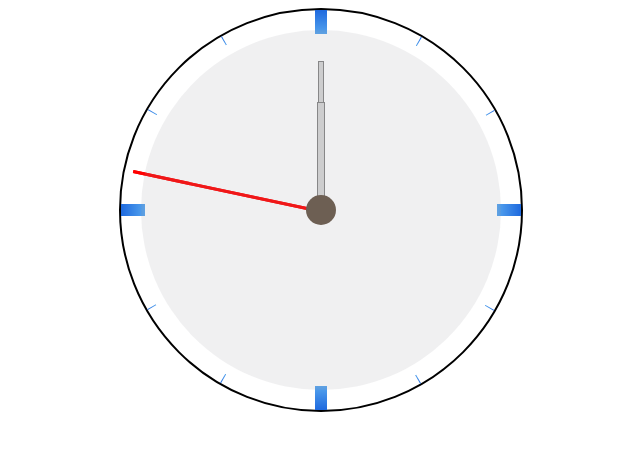
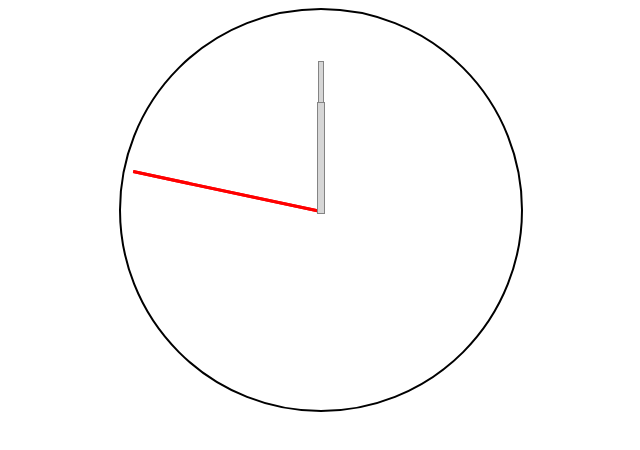
Before and after one commit to valerykatskel/react-analog-clock, a React (Create React App) app: page / in a window 1280 px wide. Shown: the top 450 px of the page, without its empty margins (319-959 px from the left). Built offline with nearby package versions, Linux system fonts and the light colour scheme.

Commit message:
refactoring for second hand

```diff
--- a/src/App.js
+++ b/src/App.js
@@ -14,9 +14,17 @@ class App extends React.Component {
             clockInnerSmallCircleSize: 30,      // size of start point of all hands in px
             bigNumbersLineSize: 12,             // size of lines near by big numbers (12, 3, 6, 9) in %
             bigNumbersLineWidth: 12,            // width of lines near by big numbers (12, 3, 6, 9) in %
+            smallNumbersLineSize: 5,            // size of lines near by small numbers (1, 2, 4, 5, 7, 8, 10, 11) in %
+            smallNumbersLineWidth: 5,           // width of lines near by small numbers (1, 2, 4, 5, 7, 8, 10, 11) in %
             hourHandWidth: 55,                  // size of hour hand in %
             minuteHandWidth: 75,                // size of minute hand in %
-            secondHandWidth: 95                 // size of second hand in %
+            seconds: {
+                showHand: false,                // show second hand or not
+                handWidth: 95,                  // size of second hand in %
+                showLines: false,               // show seconds lines or not on the clock face
+                lineSize: 2,                    // size of lines for seconds (0...59) in %
+                lineWidth: 1                    // width of lines for seconds (0...59) in %
+            }
         }
 
         return <div style={ clockWrapperStyles }>
--- a/src/components/AnalogClock.js
+++ b/src/components/AnalogClock.js
@@ -28,11 +28,11 @@ class AnalogClock extends Component {
 
 	render() {
 
-		const props = {
-			secondHand: {
+		const settings = {
+			secondsSettings: {
 				currentTime: this.state.currentTime,
 				clockSize: this.props.size,
-				secondHandWidth: this.props.secondHandWidth
+				secondsProps: this.props.seconds
 			},
 			minuteHand: {
 				currentTime: this.state.currentTime,
@@ -49,16 +49,19 @@ class AnalogClock extends Component {
 				clockInnerBigCircleSize: this.props.clockInnerBigCircleSize,
 				clockInnerSmallCircleSize: this.props.clockInnerSmallCircleSize,
 				bigNumbersLineSize: 100 - this.props.bigNumbersLineSize,
-				bigNumbersLineWidth: this.props.bigNumbersLineWidth
+				bigNumbersLineWidth: this.props.bigNumbersLineWidth,
+				smallNumbersLineSize: 100 - this.props.smallNumbersLineSize,
+				smallNumbersLineWidth: this.props.smallNumbersLineWidth,
+				showSecondsLines: this.props.showSecondsLines
 			}
 		}
 
 		return (
 			<div id="clock" style={ this.clockStyles.clock } >
-				< SecondHand { ...props.secondHand } />
-				< MinuteHand { ...props.minuteHand } />
-				< HourHand { ...props.hourHand } />
-				< ClockFace { ...props.clockFace } />
+				< SecondHand { ...settings.secondsSettings } />
+				< MinuteHand { ...settings.minuteHand } />
+				< HourHand { ...settings.hourHand } />
+				< ClockFace { ...settings.clockFace } />
 			</div>
 		)
 	}
--- a/src/components/ClockFace.js
+++ b/src/components/ClockFace.js
@@ -1,6 +1,10 @@
 import React, { Component } from 'react'
+import { SecondLine } from './SecondLine'
 
 const ClockFace = props => {
+
+	const secondsArr = [1,2,3,4,5,6,7,8,9,10,11,12,13,14,15,16,17,18,19,20,21,22,23,24,25,26,27,28,29,30,31,32,33,34,35,36,37,38,39,40,41,42,43,44,45,46,47,48,49,50,51,52,53,54,55,56,57,58,59,60]
+	const secondLines = props.showSecondsLines ? secondsArr.map((number) => < SecondLine {...props.secondLine} />) : ''
 
 	const getDegByHours = (hours) => {
 		if (isNaN(hours) ||  typeof hours === 'undefined') {
@@ -40,22 +44,22 @@ const ClockFace = props => {
 			top: parseInt(props.clockSize, 10)/2,
 			left: parseInt(props.clockSize, 10)/2,
 			width: '50%',
-			height: '1px',
+			height: props.smallNumbersLineWidth,
 			transform: `rotate(${getDegByHours(1)}deg)`,
 			transformOrigin: '0% 0%',
 			backgroundColor: '#c7cad2',
-			background: 'linear-gradient(to right,  #fff 0%,#fff 95%,#54a3ee 95%,#1e69de 100%)'
+			background: `linear-gradient(to right,  #fff 0%,#fff ${props.smallNumbersLineSize}%,#54a3ee ${props.smallNumbersLineSize}%,#1e69de 100%)`
 		},
 		number2tick: {
 			position: 'absolute',
 			top: parseInt(props.clockSize, 10)/2,
 			left: parseInt(props.clockSize, 10)/2,
 			width: '50%',
-			height: '1px',
+			height: props.smallNumbersLineWidth,
 			transform: `rotate(${getDegByHours(2)}deg)`,
 			transformOrigin: '0% 0%',
 			backgroundColor: '#c7cad2',
-			background: 'linear-gradient(to right,  #fff 0%,#fff 95%,#54a3ee 95%,#1e69de 100%)'
+			background: `linear-gradient(to right,  #fff 0%,#fff ${props.smallNumbersLineSize}%,#54a3ee ${props.smallNumbersLineSize}%,#1e69de 100%)`
 		},
 		number3tick: {
 			position: 'absolute',
@@ -74,22 +78,22 @@ const ClockFace = props => {
 			top: parseInt(props.clockSize, 10)/2,
 			left: parseInt(props.clockSize, 10)/2,
 			width: '50%',
-			height: '1px',
+			height: props.smallNumbersLineWidth,
 			transform: `rotate(${getDegByHours(4)}deg)`,
 			transformOrigin: '0% 0%',
 			backgroundColor: '#c7cad2',
-			background: 'linear-gradient(to right,  #fff 0%,#fff 95%,#54a3ee 95%,#1e69de 100%)'
+			background: `linear-gradient(to right,  #fff 0%,#fff ${props.smallNumbersLineSize}%,#54a3ee ${props.smallNumbersLineSize}%,#1e69de 100%)`
 		},
 		number5tick: {
 			position: 'absolute',
 			top: parseInt(props.clockSize, 10)/2,
 			left: parseInt(props.clockSize, 10)/2,
 			width: '50%',
-			height: '1px',
+			height: props.smallNumbersLineWidth,
 			transform: `rotate(${getDegByHours(5)}deg)`,
 			transformOrigin: '0% 0%',
 			backgroundColor: '#c7cad2',
-			background: 'linear-gradient(to right,  #fff 0%,#fff 95%,#54a3ee 95%,#1e69de 100%)'
+			background: `linear-gradient(to right,  #fff 0%,#fff ${props.smallNumbersLineSize}%,#54a3ee ${props.smallNumbersLineSize}%,#1e69de 100%)`
 		},
 		number6tick: {
 			position: 'absolute',
@@ -108,22 +112,22 @@ const ClockFace = props => {
 			top: parseInt(props.clockSize, 10)/2,
 			left: parseInt(props.clockSize, 10)/2,
 			width: '50%',
-			height: '1px',
+			height: props.smallNumbersLineWidth,
 			transform: `rotate(${getDegByHours(7)}deg)`,
 			transformOrigin: '0% 0%',
 			backgroundColor: '#c7cad2',
-			background: 'linear-gradient(to right,  #fff 0%,#fff 95%,#54a3ee 95%,#1e69de 100%)'
+			background: `linear-gradient(to right,  #fff 0%,#fff ${props.smallNumbersLineSize}%,#54a3ee ${props.smallNumbersLineSize}%,#1e69de 100%)`
 		},
 		number8tick: {
 			position: 'absolute',
 			top: parseInt(props.clockSize, 10)/2,
 			left: parseInt(props.clockSize, 10)/2,
 			width: '50%',
-			height: '1px',
+			height: props.smallNumbersLineWidth,
 			transform: `rotate(${getDegByHours(8)}deg)`,
 			transformOrigin: '0% 0%',
 			backgroundColor: '#c7cad2',
-			background: 'linear-gradient(to right,  #fff 0%,#fff 95%,#54a3ee 95%,#1e69de 100%)'
+			background: `linear-gradient(to right,  #fff 0%,#fff ${props.smallNumbersLineSize}%,#54a3ee ${props.smallNumbersLineSize}%,#1e69de 100%)`
 		},
 		number9tick: {
 			position: 'absolute',
@@ -142,22 +146,22 @@ const ClockFace = props => {
 			top: parseInt(props.clockSize, 10)/2,
 			left: parseInt(props.clockSize, 10)/2,
 			width: '50%',
-			height: '1px',
+			height: props.smallNumbersLineWidth,
 			transform: `rotate(${getDegByHours(10)}deg)`,
 			transformOrigin: '0% 0%',
 			backgroundColor: '#c7cad2',
-			background: 'linear-gradient(to right,  #fff 0%,#fff 95%,#54a3ee 95%,#1e69de 100%)'
+			background: `linear-gradient(to right,  #fff 0%,#fff ${props.smallNumbersLineSize}%,#54a3ee ${props.smallNumbersLineSize}%,#1e69de 100%)`
 		},
 		number11tick: {
 			position: 'absolute',
 			top: parseInt(props.clockSize, 10)/2,
 			left: parseInt(props.clockSize, 10)/2,
 			width: '50%',
-			height: '1px',
+			height: props.smallNumbersLineWidth,
 			transform: `rotate(${getDegByHours(11)}deg)`,
 			transformOrigin: '0% 0%',
 			backgroundColor: '#c7cad2',
-			background: 'linear-gradient(to right,  #fff 0%,#fff 95%,#54a3ee 95%,#1e69de 100%)'
+			background: `linear-gradient(to right,  #fff 0%,#fff ${props.smallNumbersLineSize}%,#54a3ee ${props.smallNumbersLineSize}%,#1e69de 100%)`
 		},
 		number12tick: {
 			position: 'absolute',
@@ -175,20 +179,7 @@ const ClockFace = props => {
 
 	return (
 		<div className="clock-face">
-			<div className="number-1-tick" style={ styles.number1tick }></div>
-			<div className="number-2-tick" style={ styles.number2tick }></div>
-			<div className="number-3-tick" style={ styles.number3tick }></div>
-			<div className="number-4-tick" style={ styles.number4tick }></div>
-			<div className="number-5-tick" style={ styles.number5tick }></div>
-			<div className="number-6-tick" style={ styles.number6tick }></div>
-			<div className="number-7-tick" style={ styles.number7tick }></div>
-			<div className="number-8-tick" style={ styles.number8tick }></div>
-			<div className="number-9-tick" style={ styles.number9tick }></div>
-			<div className="number-10-tick" style={ styles.number10tick }></div>
-			<div className="number-11-tick" style={ styles.number11tick }></div>
-			<div className="number-12-tick" style={ styles.number12tick }></div>
-			<div className="central-circle" style={ styles.centralCircle }></div>
-			<div className="central-circle-small" style={ styles.centralCircleSmall }></div>
+			{secondLines}
 		</div>
     )
 }
--- a/src/components/SecondHand.js
+++ b/src/components/SecondHand.js
@@ -4,7 +4,7 @@ const SecondHand = props => {
 
     const getDegBySeconds = () => (props.currentTime.getSeconds()/60)*360 - 90
 
-    const getSecondHandWidth = () => parseInt(props.secondHandWidth,10)/100 * parseInt(props.clockSize, 10)/2
+    const getSecondHandWidth = () => parseInt(props.secondsProps.handWidth,10)/100 * parseInt(props.clockSize, 10)/2
 
 	const styles = {
         position: 'absolute',
--- /dev/null
+++ b/src/components/SecondLine.js
@@ -0,0 +1,30 @@
+import React, { Component } from 'react'
+
+const SecondLine = props => {
+
+    const getDegByNumber = (number) => {
+		if (isNaN(number) ||  typeof number === 'undefined') {
+			number = this.state.currentTime.getSeconds()
+		}
+
+		return (number/60)*360 - 90
+	}
+
+    const getMinuteHandWidth = () => parseInt(props.secondsLineWidth,10)/100 * parseInt(props.clockSize, 10)/2
+
+    const style = {
+        position: 'absolute',
+        top: parseInt(props.clockSize, 10)/2,
+        left: parseInt(props.clockSize, 10)/2,
+        width: '50%',
+        height: props.secondsLineWidth,
+        transform: `rotate(${getDegByNumber(1)}deg)`,
+        transformOrigin: '0% 0%',
+        backgroundColor: '#c7cad2',
+        background: `linear-gradient(to right,  #fff 0%,#fff ${props.smallNumbersLineSize}%,#54a3ee ${props.smallNumbersLineSize}%,#1e69de 100%)`
+    }
+
+    return <div style={ style.number1tick }></div>
+}
+
+export { SecondLine };
--- a/src/components/index.js
+++ b/src/components/index.js
@@ -3,3 +3,4 @@ export * from './SecondHand'
 export * from './MinuteHand'
 export * from './HourHand'
 export * from './ClockFace'
+export * from './SecondLine'
```
